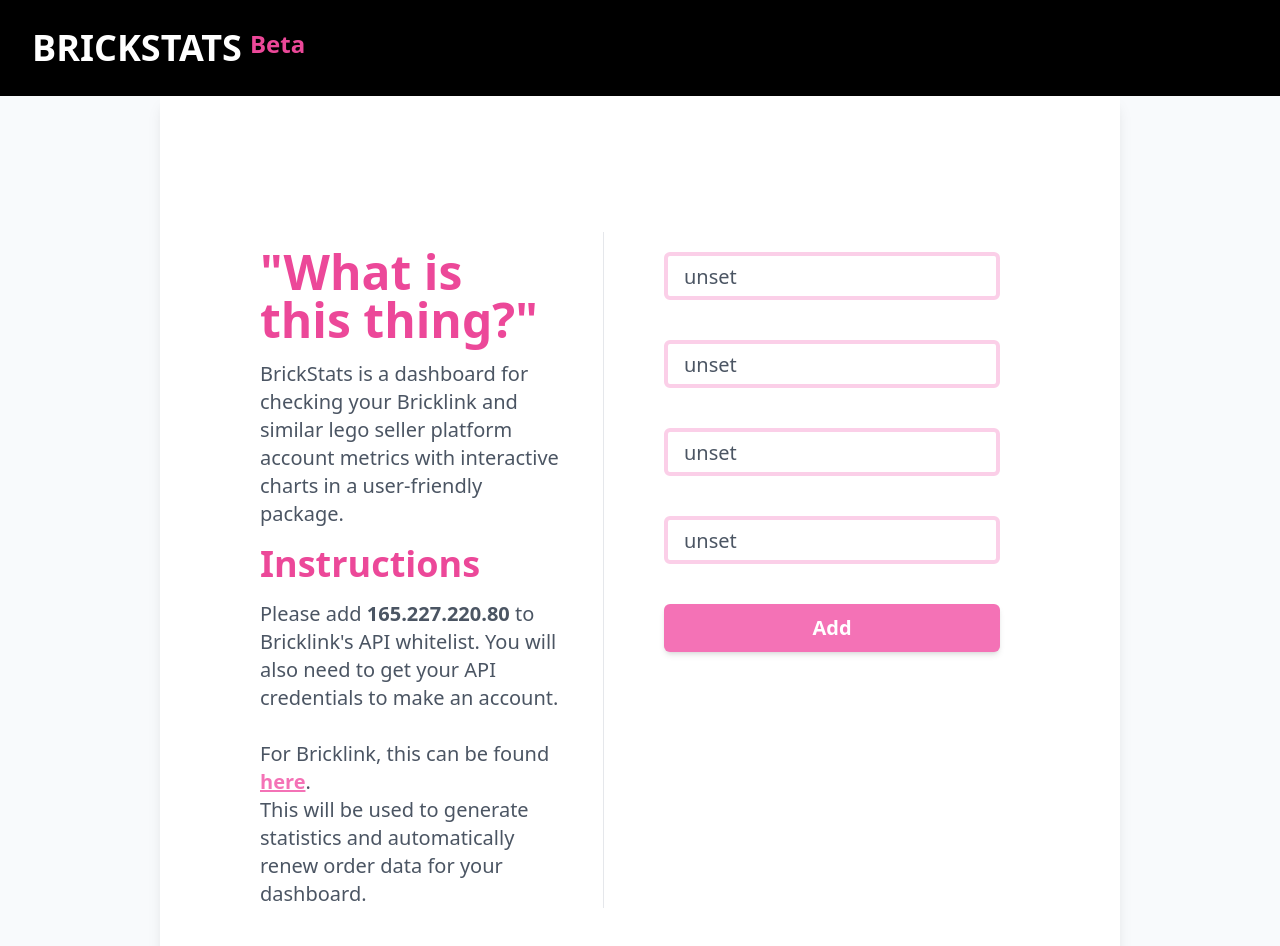
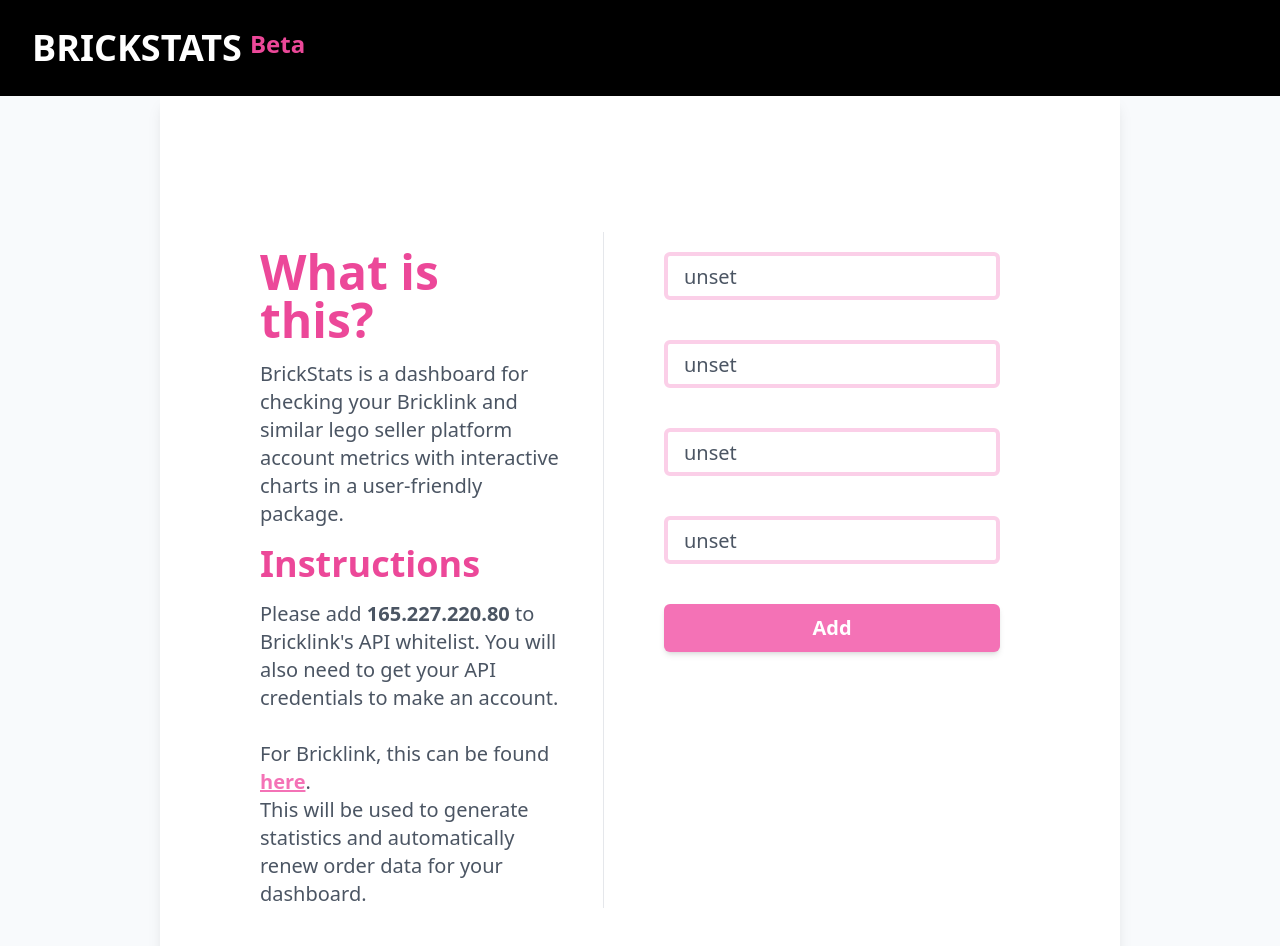
Before and after one commit to Clyde-Goodall/brickstats-client, a Vue app: page / in a window 1280 px wide. Shown: the top 946 px of the page. Built offline with nearby package versions, Linux system fonts and the light colour scheme; no server answers; what chartjs-plugin-zoom would draw is missing.

Commit message:
adjustment to oonboard message statement

```diff
--- a/src/components/Onboard.vue
+++ b/src/components/Onboard.vue
@@ -1,7 +1,7 @@
 <template>
     <div class="w-full flex flex-row p-10">
         <div class="flex flex-col w-full h-3/4 min-h-min border-r center px-10 ">
-            <h1 class="heading">"What is this thing?"</h1>
+            <h1 class="heading">What is this?</h1>
             <p>
                BrickStats is a dashboard for checking your Bricklink and similar lego seller platform account metrics with interactive charts in a user-friendly package.
             </p>
```
